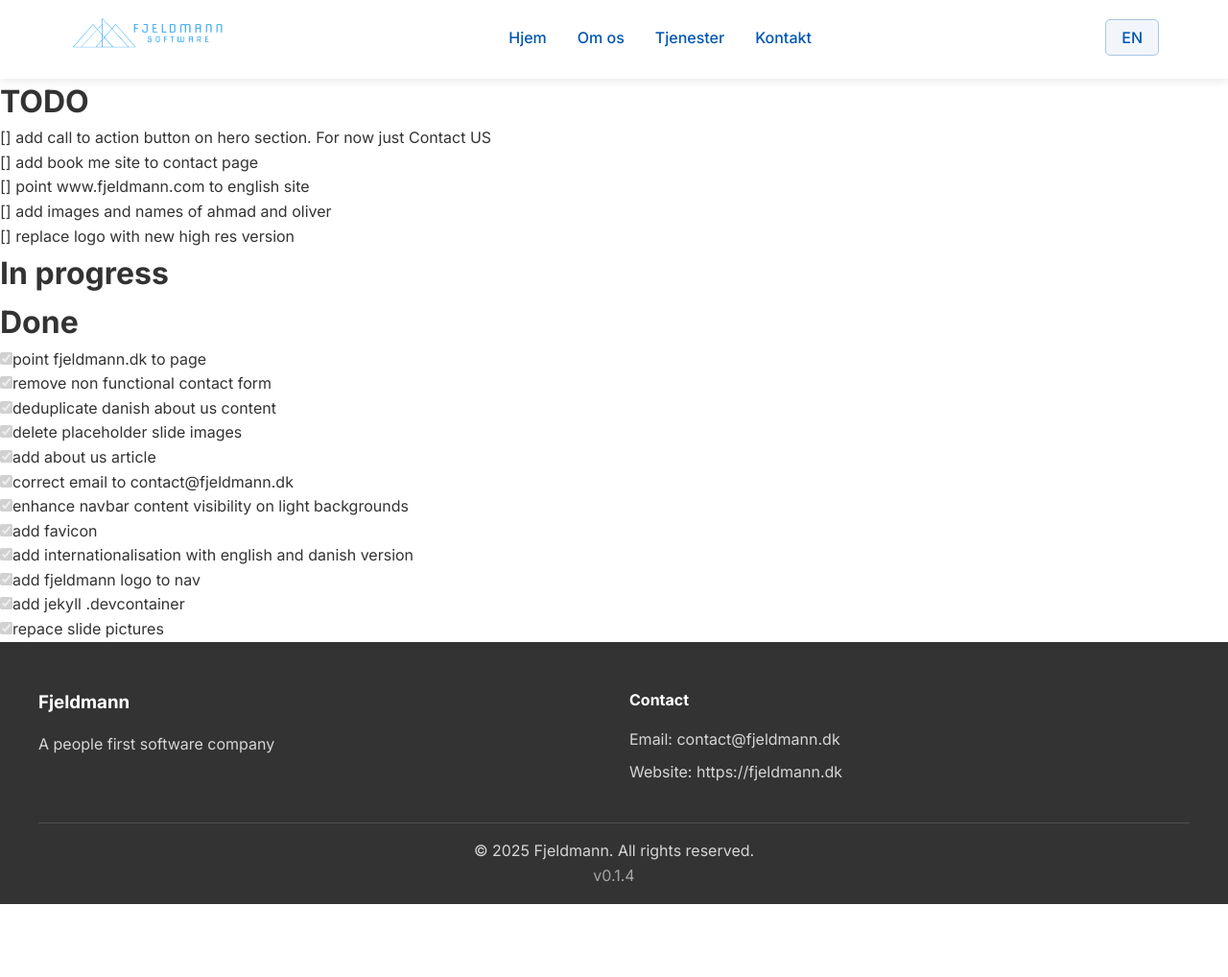
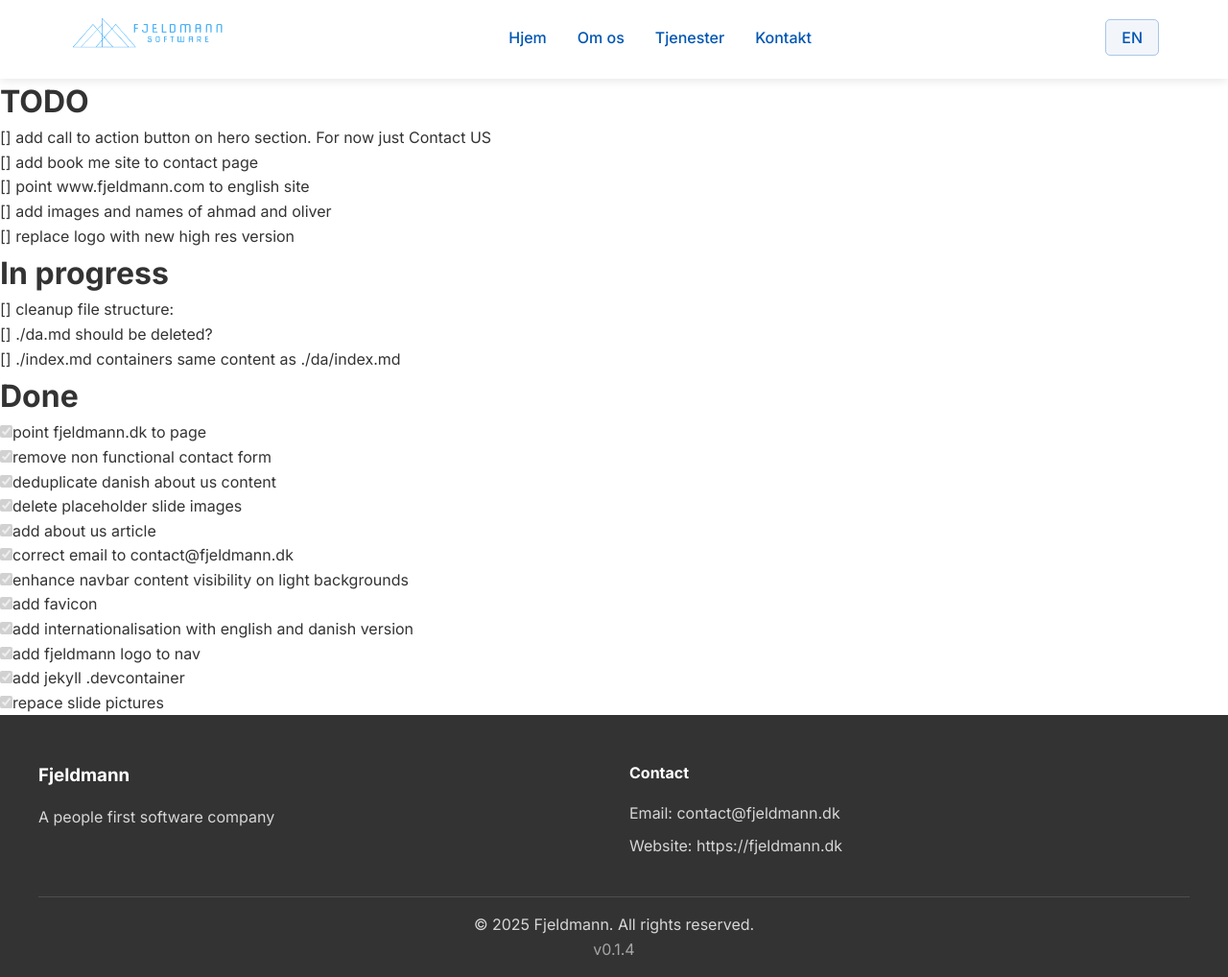
Before and after one commit to Fjeldmann/fjeldmann.github.io, a Jekyll site: the page built from todo.md, in a window 1280 px wide and 1018 px high. Shown: the whole window at 96% size. Built offline with Jekyll 4.4.1, drawn with Linux system fonts in a browser that asks for light colours; our own code applies the rules of GitHub Pages for plain Markdown files.

Commit message:
refactor: remove background images section from README and update todo list for file structure cleanup

```diff
--- a/todo.md
+++ b/todo.md
@@ -7,7 +7,9 @@
 - [] replace logo with new high res version
 
 # In progress
-
+- [] cleanup file structure:
+    - [] ./da.md should be deleted?
+    - [] ./index.md containers same content as ./da/index.md
 
 # Done
 
```
Also changed, not shown: README.md, about.md (added).
